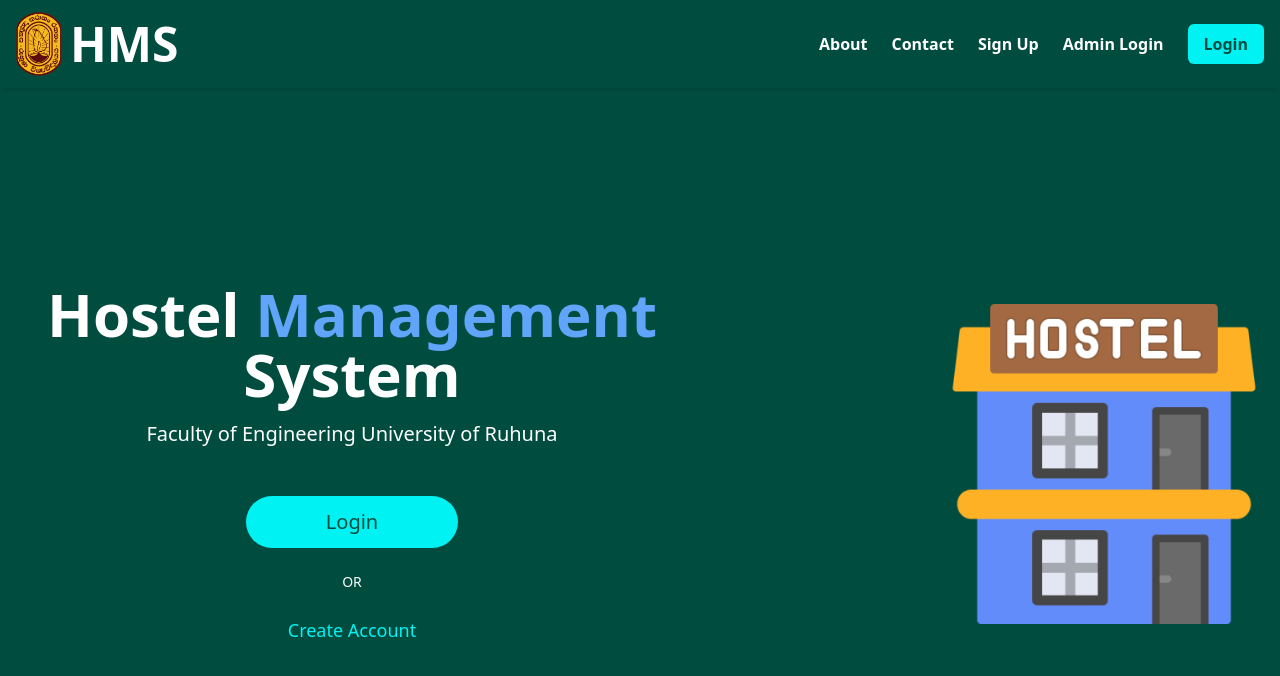
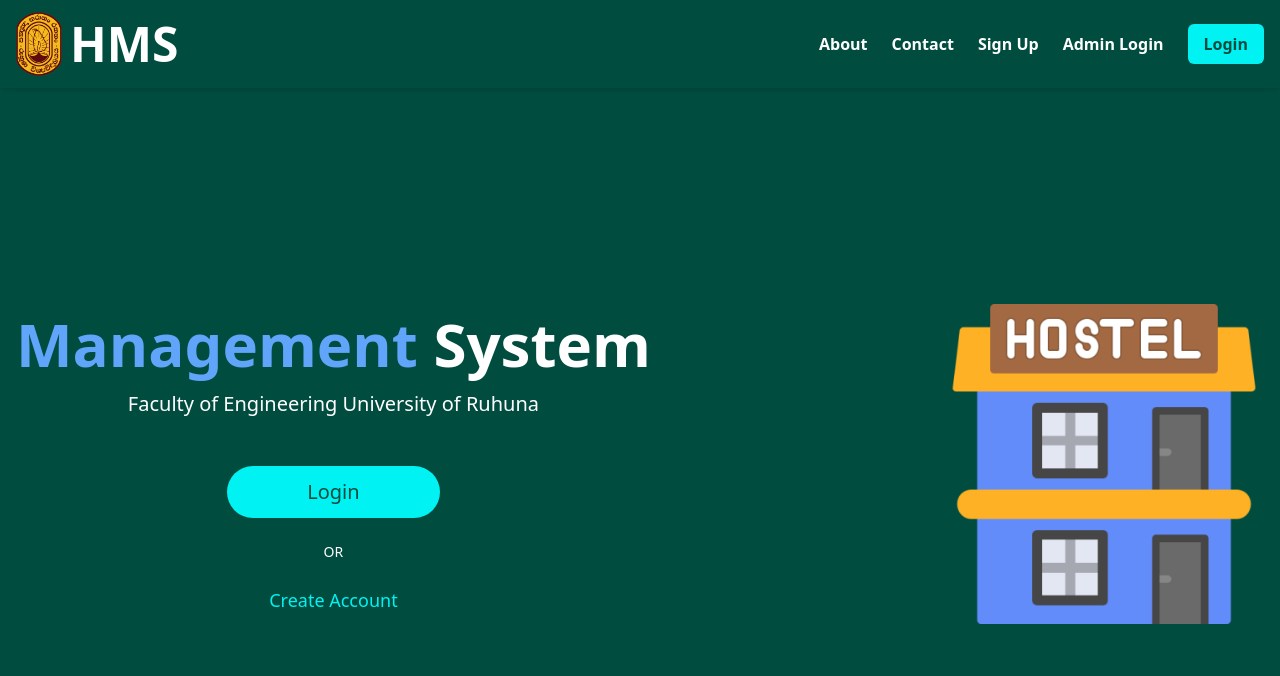
Before and after one commit to Maalinda/ruhuna-hms-FS-main, a React (Create React App) app in the folder frontend/: page / in a window 1280 px wide. Shown: the top 676 px of the page. Built offline with nearby package versions, Linux system fonts and the light colour scheme.

Commit message:
modified:   frontend/src/pages/Home.tsx

```diff
--- a/frontend/src/pages/Home.tsx
+++ b/frontend/src/pages/Home.tsx
@@ -18,7 +18,7 @@ export default function Home() {
             animate={{ opacity: 1 }}
             transition={{ delay: 0.2, duration: 0.8 }}
           >
-            <span className="text-white">Hostel </span>
+            <span className="text-white"> </span>
             <span className="text-blue-400">Management </span>
             <span className="text-white">System</span>
           </motion.h1>
```
